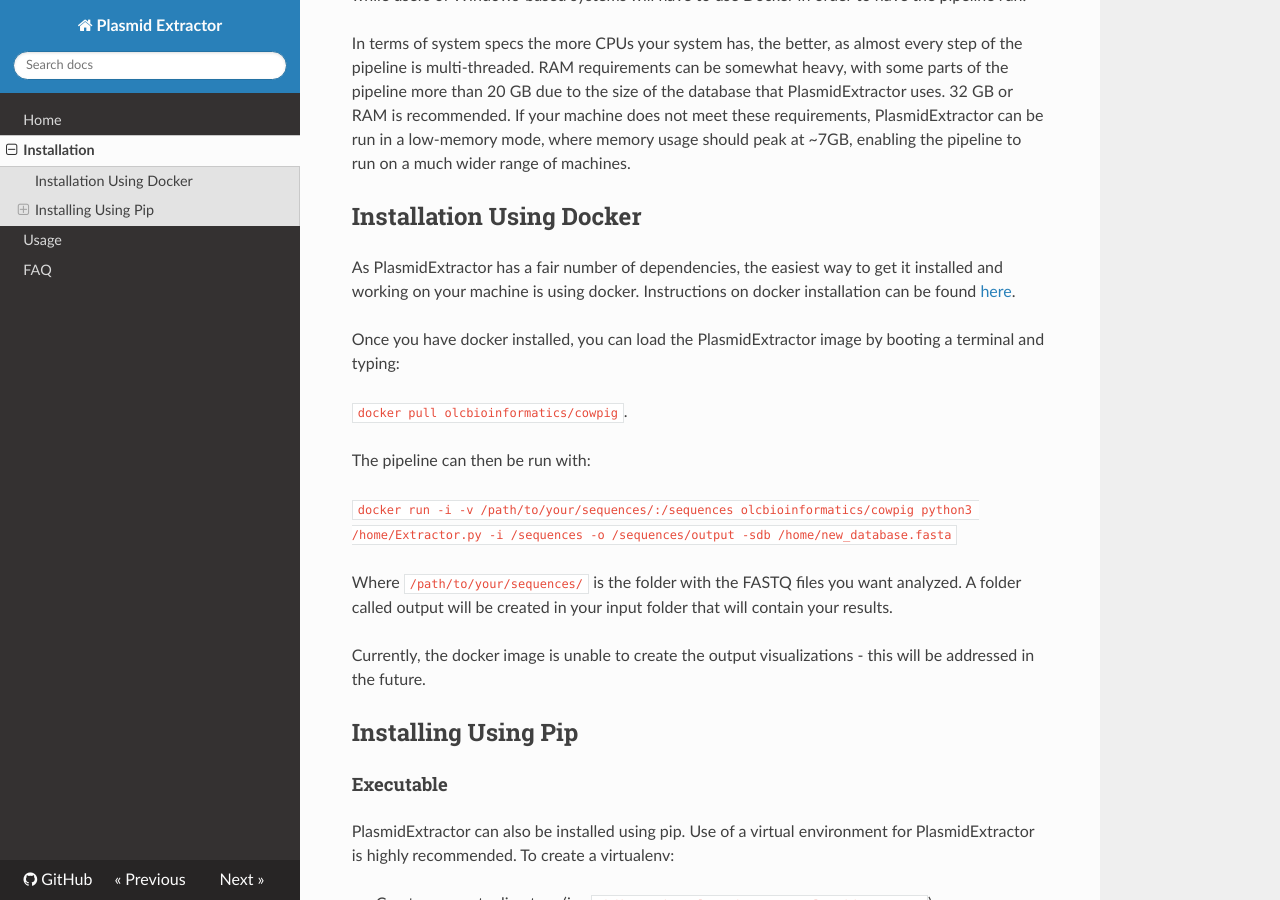
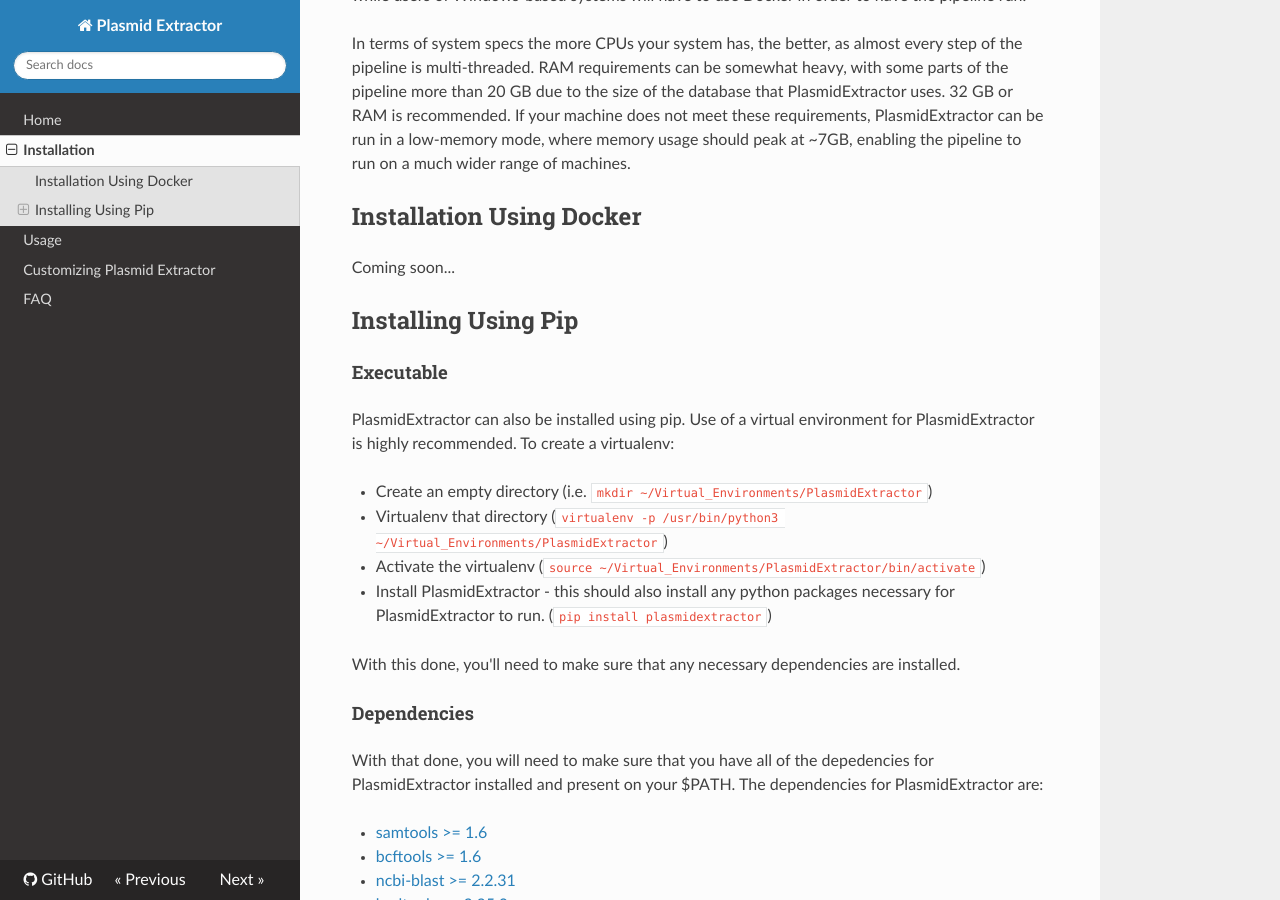
Before and after one commit to lowandrew/Plasmid_Assembler, an MkDocs documentation site: the page built from docs/installation.md, in a window 1280 px wide and 900 px high, scrolled down 224 px. Built offline with MkDocs 1.6.1, drawn with Linux system fonts in a browser that asks for light colours; nearby versions of some CDN libraries; old or Windows-style settings are respelled for this version of MkDocs.

Commit message:
Added instructions on how to customize databases used by PlasmidExtractor to docs

```diff
--- a/docs/installation.md
+++ b/docs/installation.md
@@ -6,19 +6,7 @@
 
 ## Installation Using Docker
 
-As PlasmidExtractor has a fair number of dependencies, the easiest way to get it installed and working on your machine is using docker. Instructions on docker installation can be found [here](https://docs.docker.com/engine/installation/).
-
-Once you have docker installed, you can load the PlasmidExtractor image by booting a terminal and typing:
-
-`docker pull olcbioinformatics/cowpig`.
-
-The pipeline can then be run with:
-
-`docker run -i -v /path/to/your/sequences/:/sequences olcbioinformatics/cowpig python3 /home/Extractor.py -i /sequences -o /sequences/output -sdb /home/new_database.fasta`
-
-Where `/path/to/your/sequences/` is the folder with the FASTQ files you want analyzed. A folder called output will be created in your input folder that will contain your results.
-
-Currently, the docker image is unable to create the output visualizations - this will be addressed in the future.
+Coming soon...
 
 ## Installing Using Pip
 
--- a/mkdocs.yml
+++ b/mkdocs.yml
@@ -6,4 +6,5 @@
         - Home: index.md
         - Installation: installation.md
         - Usage: usage.md
+        - Customizing Plasmid Extractor: customization.md
         - FAQ: FAQ.md
```
Also changed, not shown: docs/customization.md (added, +35 -0 lines), docs/usage.md (+3 -1 lines).
